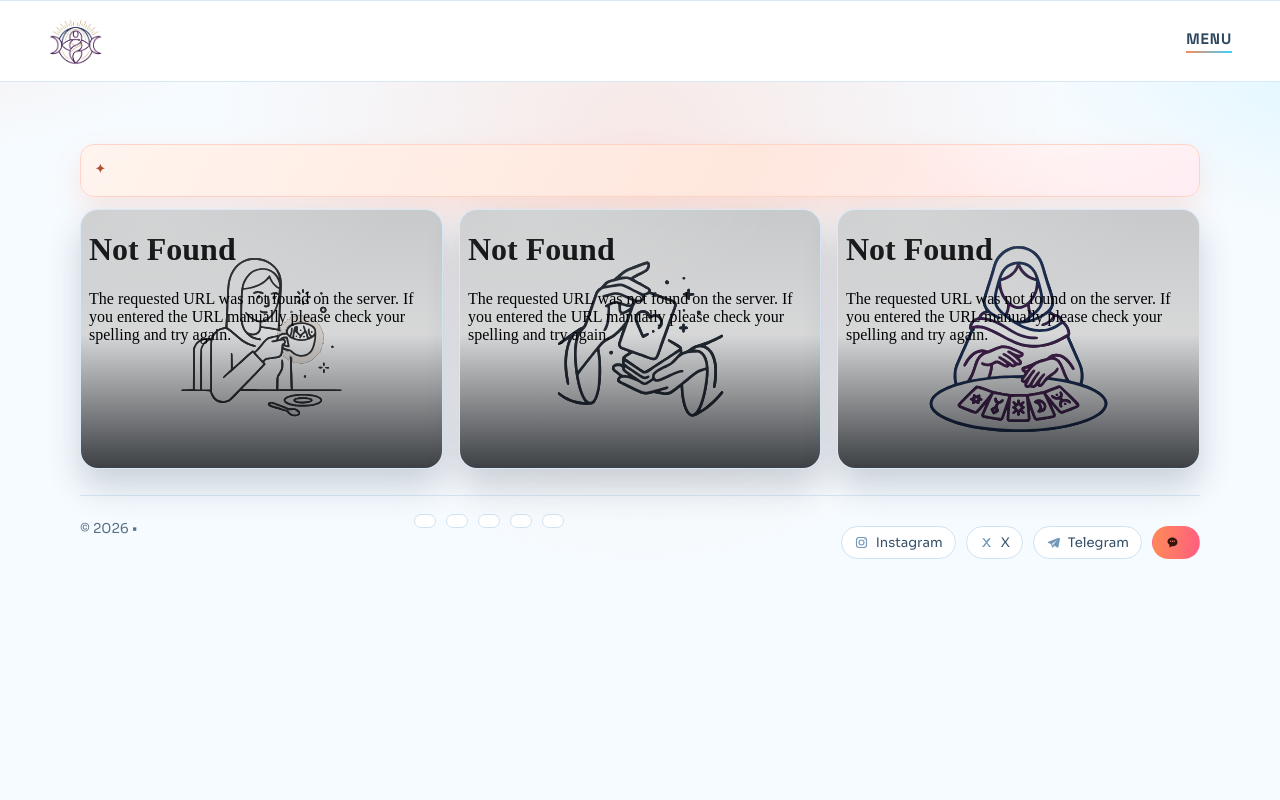
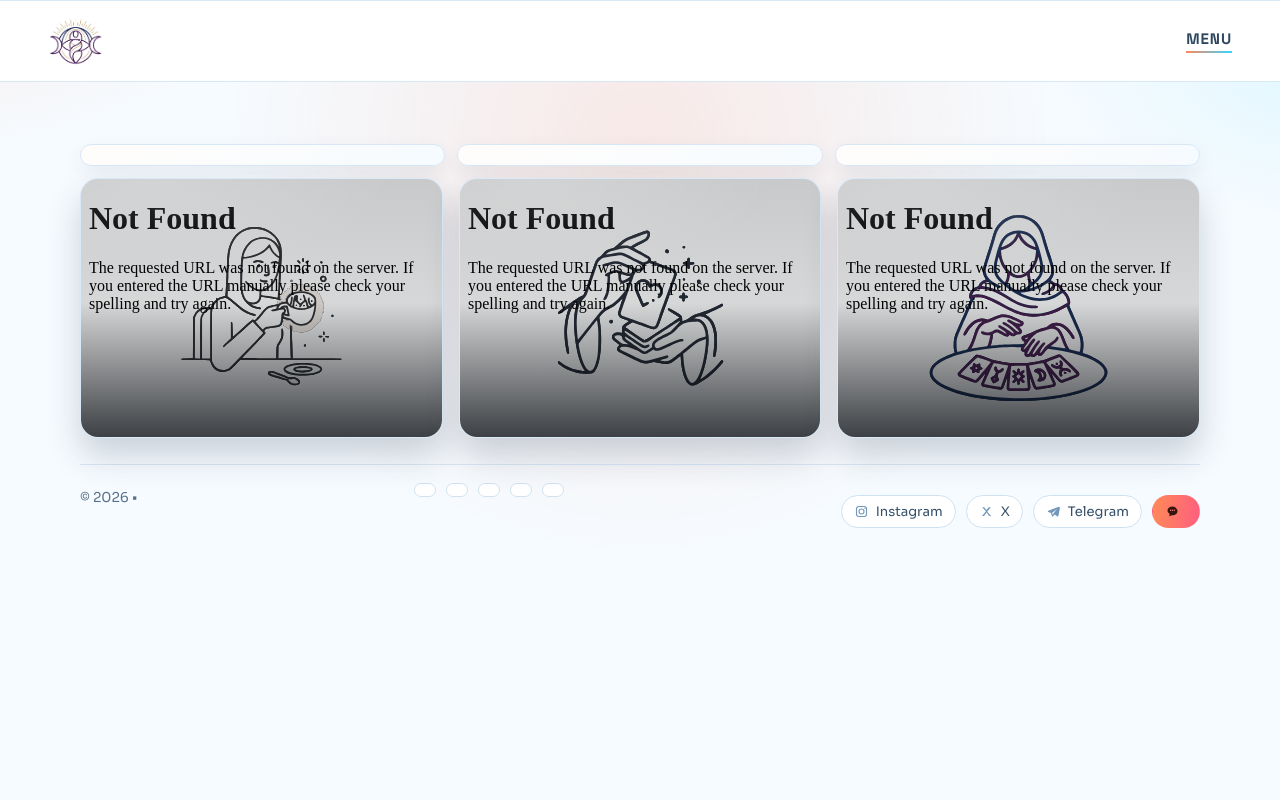
Before and after one commit to tkaracam/fal-platform, a Python web app: template templates/index.html in a window 1280 px wide. Run offline with Jinja, Linux system fonts and the light colour scheme; the template is opened without the code that fills it, so the values that code supplies are empty.

Commit message:
Show three separate slogan boxes above homepage reading buttons

```diff
--- a/static/style.css
+++ b/static/style.css
@@ -513,59 +513,27 @@
   gap: 16px;
 }
 
-.choice-slogan-row {
+.home-slogan-grid {
   margin-top: 18px;
+  display: grid;
+  grid-template-columns: repeat(3, minmax(0, 1fr));
+  gap: 12px;
 }
 
-.choice-column {
-  display: grid;
-  gap: 10px;
-  align-content: start;
+.home-slogan-item {
+  border-radius: 14px;
+  border: 1px solid #d8e7f5;
+  background: linear-gradient(120deg, #fffdfb, #f6fbff);
+  box-shadow: 0 8px 20px rgba(34, 62, 92, 0.08);
+  padding: 10px 12px;
 }
 
-.coffee-slogan {
-  position: relative;
-  overflow: hidden;
-  border-radius: 14px;
-  border: 1px solid #ffd4c6;
-  background:
-    radial-gradient(17rem 8rem at 88% -28%, rgba(255, 255, 255, 0.5), transparent 64%),
-    linear-gradient(120deg, #fff4ee, #ffe7dd 58%, #ffeef4);
-  box-shadow: 0 12px 28px rgba(255, 122, 86, 0.16);
-  color: #5f2f21;
-  padding: 12px 14px;
-}
-
-.coffee-slogan::before {
-  content: "";
-  position: absolute;
-  inset: -1px;
-  background: linear-gradient(95deg, rgba(255, 138, 87, 0.25), rgba(255, 95, 127, 0.2));
-  z-index: -1;
-}
-
-.coffee-slogan-kicker {
-  display: inline-flex;
-  align-items: center;
-  gap: 6px;
-  font-size: 0.68rem;
-  letter-spacing: 0.1em;
-  text-transform: uppercase;
-  font-weight: 800;
-  color: #b14e35;
-}
-
-.coffee-slogan-kicker::before {
-  content: "✦";
-  font-size: 0.76rem;
-}
-
-.coffee-slogan-text {
-  margin: 6px 0 0;
-  font-size: 0.85rem;
-  line-height: 1.45;
+.home-slogan-text {
+  margin: 0;
+  color: #2d4760;
+  font-size: 0.82rem;
+  line-height: 1.4;
   font-weight: 700;
-  color: #6a3a2c;
 }
 
 .choice-card {
@@ -1090,6 +1058,7 @@
 }
 
 @media (max-width: 900px) {
+  .home-slogan-grid { grid-template-columns: 1fr; }
   .choice-grid { grid-template-columns: 1fr; }
   .hero-intro { grid-template-columns: 1fr; }
   .welcome-items { grid-template-columns: 1fr; }
--- a/templates/index.html
+++ b/templates/index.html
@@ -7,7 +7,7 @@
     <link rel="preconnect" href="https://fonts.googleapis.com" />
     <link rel="preconnect" href="https://fonts.gstatic.com" crossorigin />
     <link href="https://fonts.googleapis.com/css2?family=Sora:wght@400;600;700;800&family=Space+Grotesk:wght@500;700&display=swap" rel="stylesheet" />
-    <link rel="stylesheet" href="{{ url_for('static', filename='style.css') }}?v=20260301-sloganrow" />
+    <link rel="stylesheet" href="{{ url_for('static', filename='style.css') }}?v=20260301-sloganrow2" />
   </head>
   <body data-ui-lang="{{ lang }}">
     <div class="scene-glow"></div>
@@ -40,10 +40,15 @@
       </header>
 
       <section id="secimler">
-        <div class="choice-slogan-row">
-          <div class="coffee-slogan">
-            <span class="coffee-slogan-kicker">{{ t('home_coffee_slogan_kicker') }}</span>
-            <p class="coffee-slogan-text">{{ t('home_coffee_slogan') }}</p>
+        <div class="home-slogan-grid">
+          <div class="home-slogan-item">
+            <p class="home-slogan-text">{{ t('coffee_reader_slogan') }}</p>
+          </div>
+          <div class="home-slogan-item">
+            <p class="home-slogan-text">{{ t('katina_reader_slogan') }}</p>
+          </div>
+          <div class="home-slogan-item">
+            <p class="home-slogan-text">{{ t('tarot_reader_slogan') }}</p>
           </div>
         </div>
         <div class="choice-grid">
```
